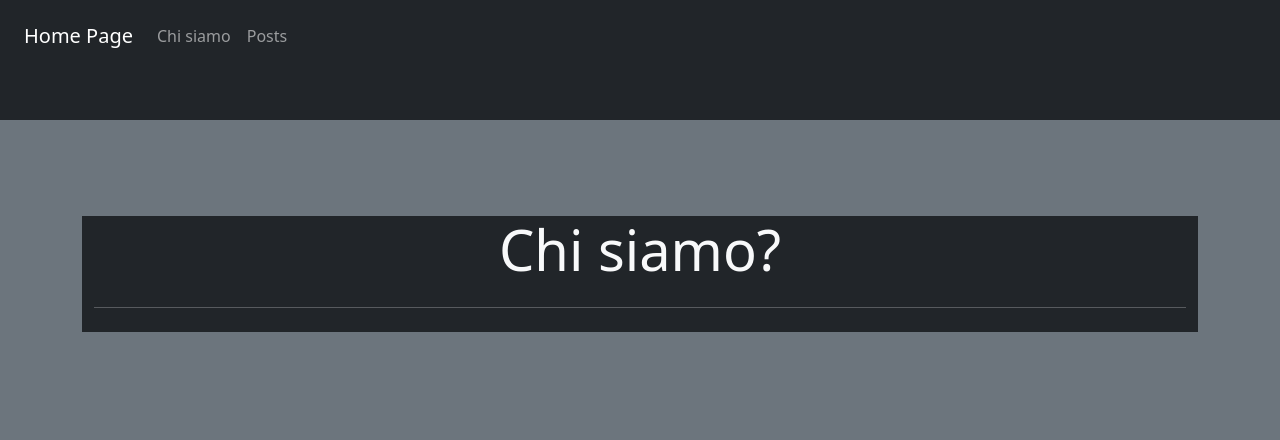
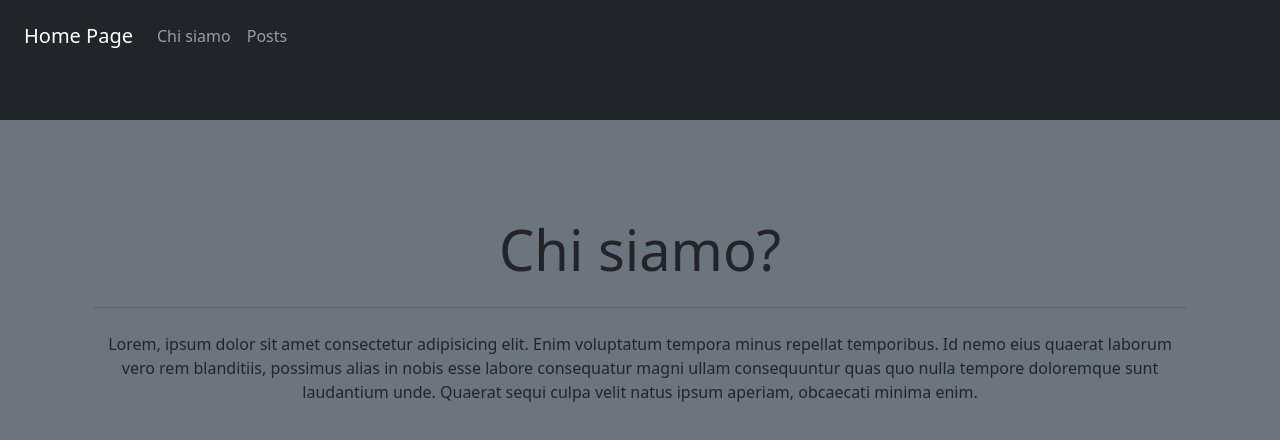
Before and after one commit to Damiano-Mariscoli/react-blog-router, a React (Vite) app: page /chi-siamo in a window 1280 px wide. Shown: the top 440 px of the page. Built offline with nearby package versions, Linux system fonts and the light colour scheme.

Commit message:
FIX: css style nella pagina chi siamo

```diff
--- a/src/ChiSiamo.jsx
+++ b/src/ChiSiamo.jsx
@@ -1,10 +1,18 @@
 export function ChiSiamo() {
   return (
-    <div className="container my-5 bg-dark text-light">
+    <div className="container my-5 text-dark">
       <div className="row justify-content-center">
         <div className="col-md-12 text-center">
           <h1 className="display-4">Chi siamo?</h1>
           <hr className="my-4 bg-light" />
+          <p>
+            Lorem, ipsum dolor sit amet consectetur adipisicing elit. Enim
+            voluptatum tempora minus repellat temporibus. Id nemo eius quaerat
+            laborum vero rem blanditiis, possimus alias in nobis esse labore
+            consequatur magni ullam consequuntur quas quo nulla tempore
+            doloremque sunt laudantium unde. Quaerat sequi culpa velit natus
+            ipsum aperiam, obcaecati minima enim.
+          </p>
         </div>
       </div>
     </div>
```
